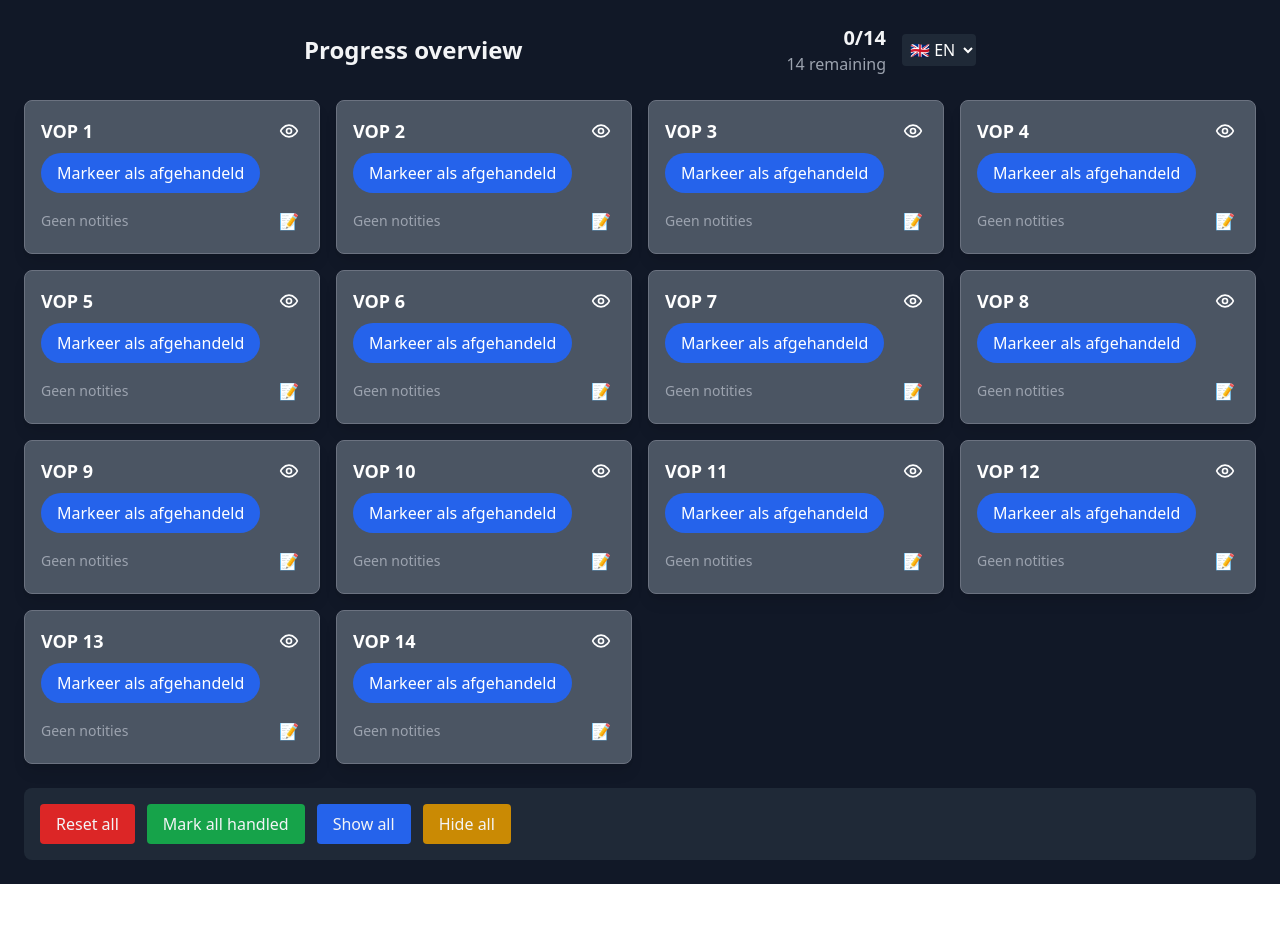
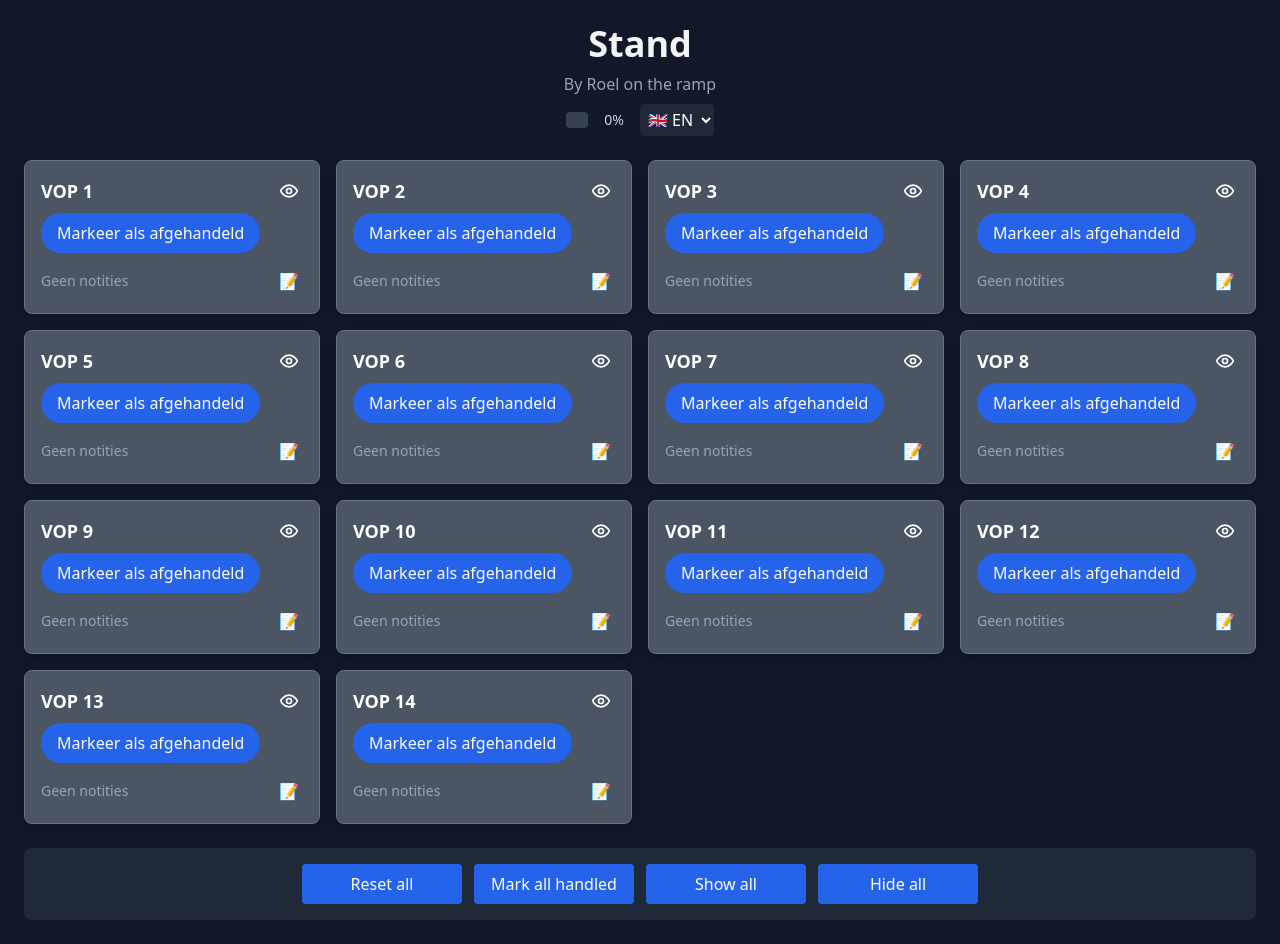
Before and after one commit to Brandjuh/brandjuh.github.io, a React (Vite) app: page / in a window 1280 px wide. Before the commit the page ends 884 px from the top, so only its background shows below. Built offline with nearby package versions, Linux system fonts and the light colour scheme.

Commit message:
Update App.tsx

```diff
--- a/src/App.tsx
+++ b/src/App.tsx
@@ -10,11 +10,11 @@ const App: React.FC = () => {
   const [vops, setVops] = useLocalStorage<Vop[]>(
     'vops', Array.from({ length: 14 }, (_, i) => ({ id: i+1, done: false, hidden: false, note: '' }))
   );
-  // Dark mode altijd aan
+  // Altijd dark mode
   useEffect(() => { document.documentElement.classList.add('dark'); }, []);
 
   const [locale, setLocale] = useState<'nl' | 'en'>(() =>
-    (navigator.language.startsWith('en') ? 'en' : 'nl')
+    navigator.language.startsWith('en') ? 'en' : 'nl'
   );
 
   const toggleDone = (id: number) =>
@@ -26,30 +26,37 @@ const App: React.FC = () => {
 
   const handledCount = vops.filter(v => v.done).length;
   const pendingCount = vops.length - handledCount;
+  const progressPercent = Math.round((handledCount / vops.length) * 100);
   const orderedVops = [...vops.filter(v => !v.hidden), ...vops.filter(v => v.hidden)];
 
   return (
     <div className={styles.overview.container}>
-      <div className={styles.overview.header}>
-        <h2 className={styles.overview.title}>{strings[locale].progressTitle}</h2>
+      {/* Header met titel + onderschrift + taal */}
+      <header className={`${styles.overview.header} flex-col items-start space-y-2`}>
+        <h1 className="text-4xl font-bold">{strings[locale].title || 'VOP TOOL'}</h1>
+        <p className="text-gray-400">{strings[locale].subtitle || 'By Roel on the ramp'}</p>
         <div className="flex items-center space-x-4">
-          {/* Voortgang */}
-          <div className={styles.overview.stats}>
-            <div className={styles.overview.statsCount}>{handledCount}/{vops.length}</div>
-            <div className={styles.overview.statsLabel}>{pendingCount} {strings[locale].remaining}</div>
+          {/* Voortgangsbalk */}
+          <div className="w-full bg-gray-700 h-4 rounded">
+            <div
+              className="bg-blue-500 h-4 rounded"
+              style={{ width: `${progressPercent}%` }}
+            />
           </div>
-          {/* Taalkeuze dropdown */}
+          <span className="text-sm text-gray-300">{progressPercent}%</span>
+          {/* Taalkeuze */}
           <select
             value={locale}
             onChange={e => setLocale(e.target.value as 'nl' | 'en')}
-            className="p-1 rounded bg-gray-800 text-white"
+            className="p-1 rounded bg-gray-800 text-white w-24"
           >
             <option value="nl">🇳🇱 NL</option>
             <option value="en">🇬🇧 EN</option>
           </select>
         </div>
-      </div>
+      </header>
 
+      {/* Grid VOP */}
       <div className={styles.grid}>
         {orderedVops.map(v => (
           <VopItem
@@ -62,19 +69,22 @@ const App: React.FC = () => {
         ))}
       </div>
 
-      <div className={styles.quickActions}>
-        <button onClick={resetAll} className="px-4 py-2 bg-red-600 rounded hover:bg-red-700">
-          {strings[locale].resetAll}
-        </button>
-        <button onClick={() => vops.forEach(v => !v.done && toggleDone(v.id))} className="px-4 py-2 bg-green-600 rounded hover:bg-green-700">
-          {strings[locale].markAll}
-        </button>
-        <button onClick={() => vops.forEach(v => !v.hidden && toggleHidden(v.id))} className="px-4 py-2 bg-blue-600 rounded hover:bg-blue-700">
-          {strings[locale].showAll}
-        </button>
-        <button onClick={() => vops.forEach(v => v.hidden && toggleHidden(v.id))} className="px-4 py-2 bg-yellow-600 rounded hover:bg-yellow-700">
-          {strings[locale].hideAll}
-        </button>
+      {/* Quick Actions met gelijke breedte knoppen */}
+      <div className={`${styles.quickActions} justify-center`}>
+        {['resetAll', 'markAll', 'showAll', 'hideAll'].map(key => (
+          <button
+            key={key}
+            onClick={() => {
+              if (key === 'resetAll') resetAll();
+              if (key === 'markAll') vops.forEach(v => !v.done && toggleDone(v.id));
+              if (key === 'showAll') vops.forEach(v => !v.hidden && toggleHidden(v.id));
+              if (key === 'hideAll') vops.forEach(v => v.hidden && toggleHidden(v.id));
+            }}
+            className="w-40 px-4 py-2 bg-blue-600 rounded hover:bg-blue-700 text-white"
+          >
+            {strings[locale][key]}
+          </button>
+        ))}
       </div>
     </div>
   );
```
